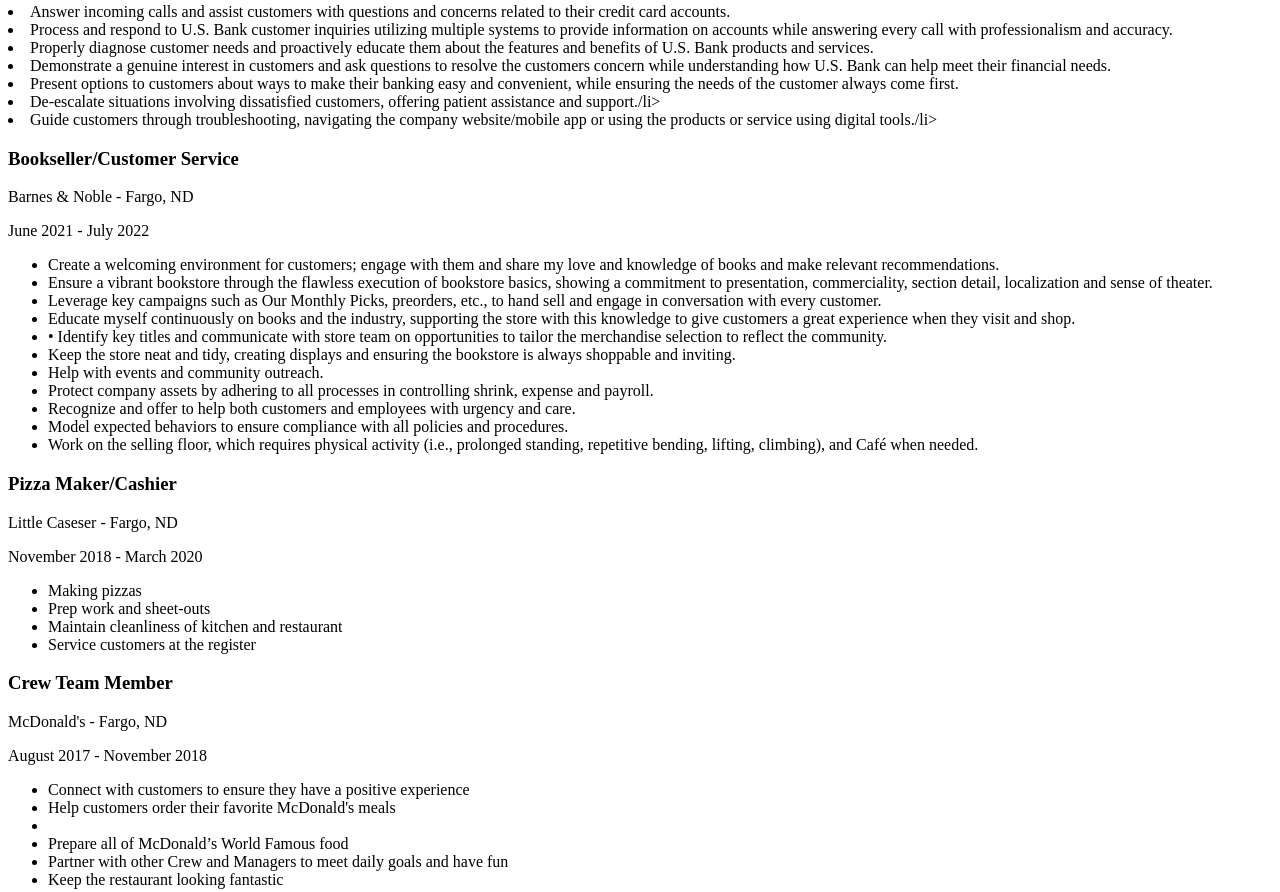
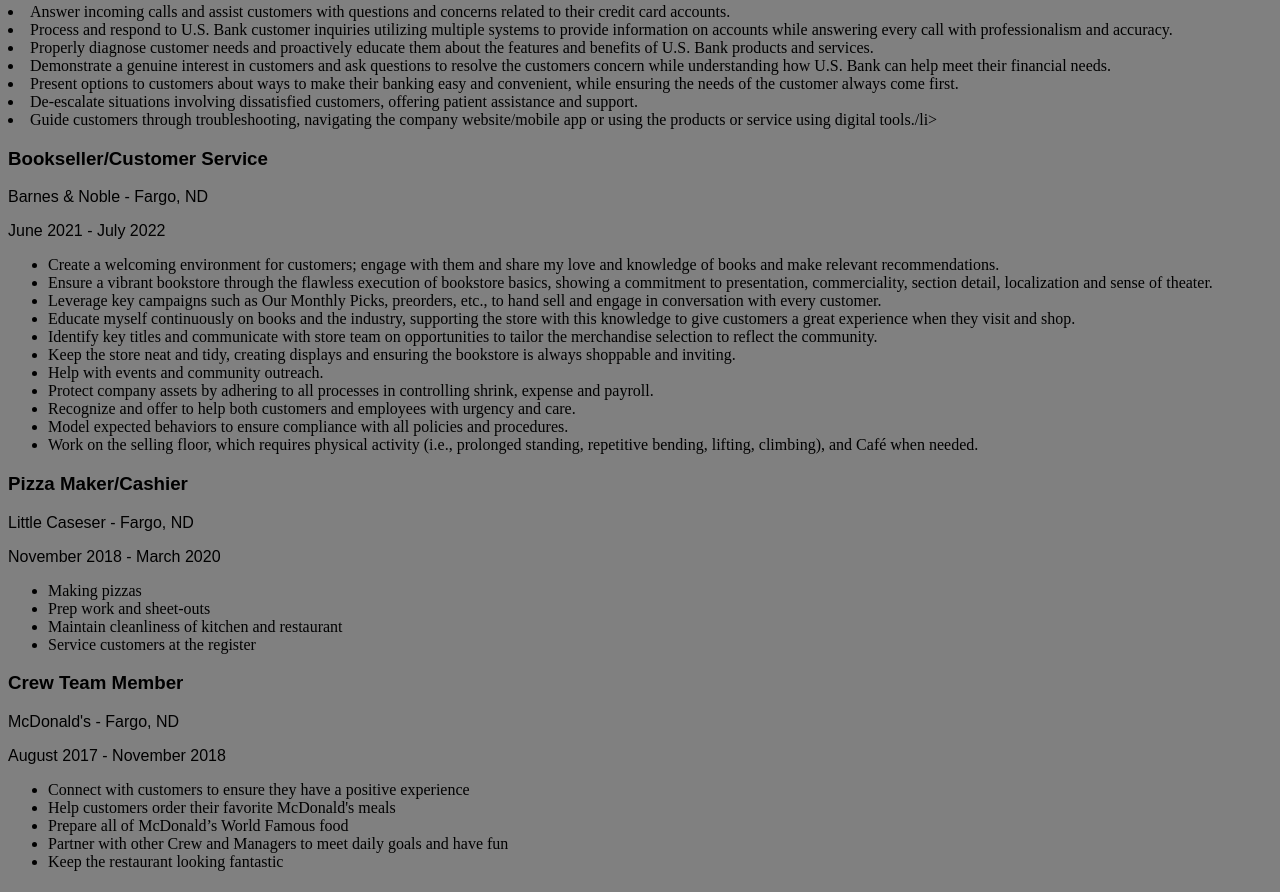
Before and after one commit to travismack47/1resume, a plain HTML site: page index.html in a window 1280 px wide. Shown: the part 311-1203 px from the top of the page. Drawn offline with Linux system fonts and the light colour scheme.

Commit message:
Update index.html

```diff
--- a/index.html
+++ b/index.html
@@ -2,6 +2,7 @@
 <html>
   <head>
 
+    <link rel="stylesheet" href="style.css"/>
   </head>
 
   <body>
@@ -21,7 +22,7 @@
       <li>Demonstrate a genuine interest in customers and ask questions to resolve the customers concern while understanding how U.S. Bank can help meet their financial needs.</li>
       <li>Present options to customers about ways to make their banking easy and convenient, while ensuring
         the needs of the customer always come first.</li>
-      <li>De-escalate situations involving dissatisfied customers, offering patient assistance and support./li>
+      <li>De-escalate situations involving dissatisfied customers, offering patient assistance and support.</li>
       <li>Guide customers through troubleshooting, navigating the company website/mobile app or using the
         products or service using digital tools./li>
     </ul>
@@ -38,7 +39,7 @@
         conversation with every customer.</li>
       <li> Educate myself continuously on books and the industry, supporting the store with this knowledge to
         give customers a great experience when they visit and shop.</li>
-      <li>• Identify key titles and communicate with store team on opportunities to tailor the merchandise
+      <li> Identify key titles and communicate with store team on opportunities to tailor the merchandise
         selection to reflect the community.</li>
       <li> Keep the store neat and tidy, creating displays and ensuring the bookstore is always shoppable and
         inviting.</li>
@@ -63,7 +64,7 @@
     <p>August 2017 - November 2018</p>
     <ul>
       <li>Connect with customers to ensure they have a positive experience</li>
-      <li>Help customers order their favorite McDonald's meals<li>
+      <li>Help customers order their favorite McDonald's meals</li>
       <li> Prepare all of McDonald’s World Famous food</li>
       <li> Partner with other Crew and Managers to meet daily goals and have fun</li>
       <li>Keep the restaurant looking fantastic</li>
```
